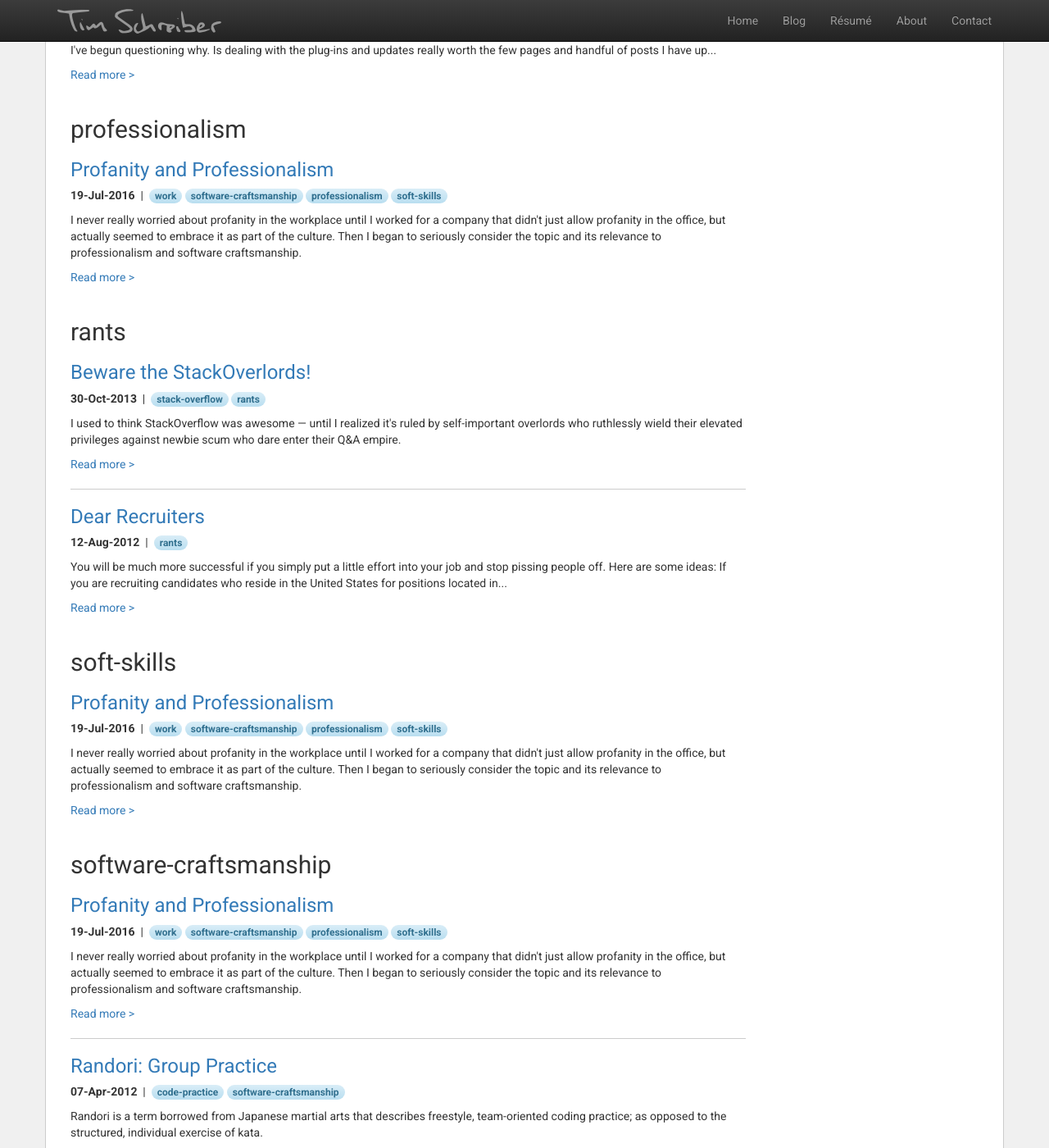
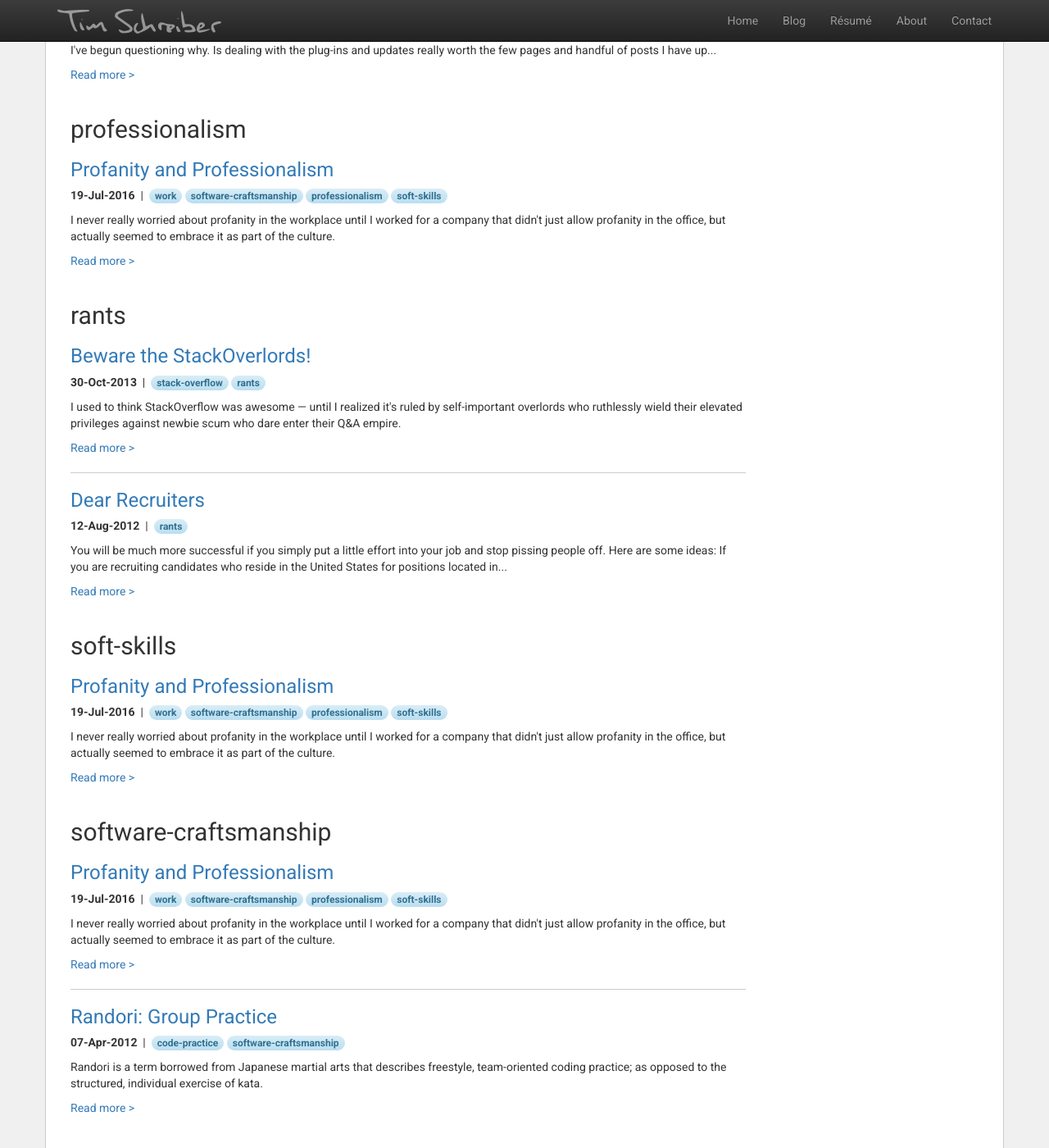
Before and after one commit to timschreiber/timschreiber.github.com, a Jekyll site: the page built from blog/tags/index.html, in a window 1280 px wide and 1400 px high, scrolled down 5723 px. Shown: the whole window at 82% size. Built offline with Jekyll 4.4.1, drawn with Linux system fonts in a browser that asks for light colours; nearby versions of some CDN libraries; some of the changed text lies outside the part shown.

Commit message:
Update 2016-07-19-profanity-and-professionalism.md

```diff
--- a/_posts/2016-07-19-profanity-and-professionalism.md
+++ b/_posts/2016-07-19-profanity-and-professionalism.md
@@ -4,7 +4,7 @@ canonical: "http://timschreiber.com/2016/07/19/profanity-and-professionalism/"
 date: 2016-07-19
 layout: post2
 comments: true
-description: "I never really worried about profanity in the workplace until I worked for a company that didn't just allow profanity in the office, but actually seemed to embrace it as part of the culture. Then I began to seriously consider the topic and its relevance to professionalism and software craftsmanship."
+description: "I never really worried about profanity in the workplace until I worked for a company that didn't just allow profanity in the office, but actually seemed to embrace it as part of the culture."
 image: "profanity-and-professionalism.jpg"
 color: "#C6B29B"
 featured: 0
```
